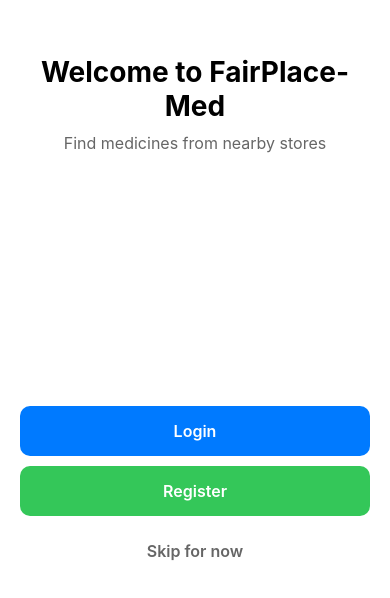
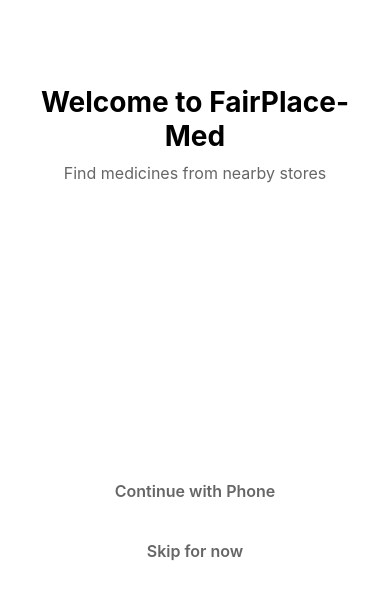
Before and after one commit to Ayushant/app20, a React Native app in the folder buyer-app/: screen /Welcome in a window 390 px wide. Shown: the part 218-816 px from the top of the page. Built offline with nearby package versions, Linux system fonts and the light colour scheme; no server answers.

Commit message:
single auth

```diff
--- a/buyer-app/screens/WelcomeScreen.js
+++ b/buyer-app/screens/WelcomeScreen.js
@@ -15,28 +15,16 @@
     return (
         <View style={styles.container}>
             <View style={styles.content}>
-                {/* <Image
-                    source={require('../assets/icon.png')}
-                    style={styles.icon}
-                    resizeMode="contain"
-                /> */}
                 <Text style={styles.title}>Welcome to FairPlace-Med</Text>
                 <Text style={styles.subtitle}>Find medicines from nearby stores</Text>
             </View>
 
             <View style={styles.buttonContainer}>
                 <TouchableOpacity
-                    style={[styles.button, styles.loginButton]}
-                    onPress={() => navigation.navigate('Login')}
+                    style={[styles.button, styles.authButton]}
+                    onPress={() => navigation.navigate('Auth')}
                 >
-                    <Text style={styles.buttonText}>Login</Text>
-                </TouchableOpacity>
-
-                <TouchableOpacity
-                    style={[styles.button, styles.registerButton]}
-                    onPress={() => navigation.navigate('Register')}
-                >
-                    <Text style={styles.buttonText}>Register</Text>
+                    <Text style={styles.buttonText}>Continue with Phone</Text>
                 </TouchableOpacity>
 
                 <TouchableOpacity
@@ -100,7 +88,7 @@
         backgroundColor: 'transparent',
     },
     buttonText: {
-        color: '#fff',
+        color: '#666',
         fontSize: 16,
         fontWeight: '600',
     },
```
